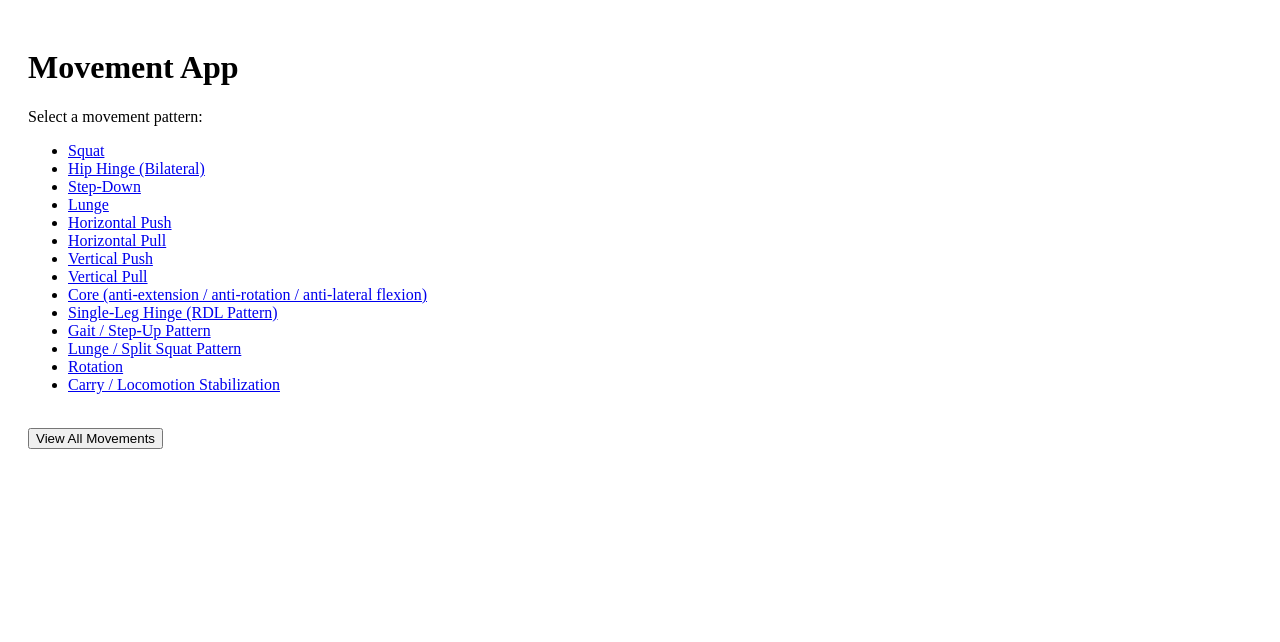
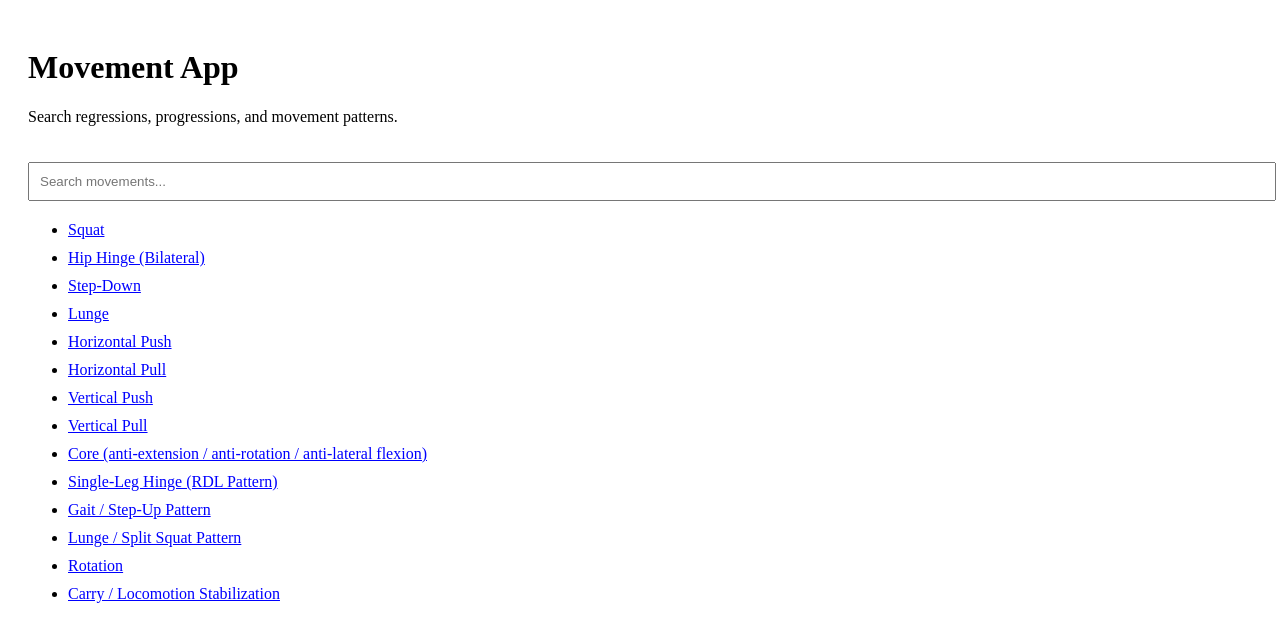
Before and after one commit to tchilders93/the-movement-app, a Next.js app: page / in a window 1280 px wide. Shown: the top 642 px of the page. Built offline with nearby package versions, Linux system fonts and the light colour scheme.

Commit message:
Implement search functionality for movement patterns
Added a search bar to filter movement patterns based on user input.

```diff
--- a/pages/index.js
+++ b/pages/index.js
@@ -1,26 +1,42 @@
-import Link from "next/link";
+import { useState } from "react";
 import movementsData from "../public/data/movements.json";
 
 export default function Home() {
+  const [query, setQuery] = useState("");
+
+  const filteredMovements = movementsData.movement_patterns.filter((m) =>
+    m.movement_pattern.toLowerCase().includes(query.toLowerCase())
+  );
+
   return (
     <div style={{ padding: "20px" }}>
       <h1>Movement App</h1>
-      <p>Select a movement pattern:</p>
+      <p>Search regressions, progressions, and movement patterns.</p>
 
-      <ul>
-        {movementsData.movement_patterns.map((movement, index) => (
-          <li key={index}>
-            <Link href={`/movements/${index}`}>
+      {/* Search Bar */}
+      <input
+        type="text"
+        placeholder="Search movements..."
+        value={query}
+        onChange={(e) => setQuery(e.target.value)}
+        style={{ padding: "10px", width: "100%", marginTop: "20px" }}
+      />
+
+      {/* Results List */}
+      <ul style={{ marginTop: "20px" }}>
+        {filteredMovements.map((movement) => (
+          <li key={movement.movement_pattern} style={{ margin: "10px 0" }}>
+            <a
+              href={`/movements/${encodeURIComponent(
+                movement.movement_pattern
+              )}`}
+              style={{ color: "blue", textDecoration: "underline" }}
+            >
               {movement.movement_pattern}
-            </Link>
+            </a>
           </li>
         ))}
       </ul>
-
-      <br />
-      <Link href="/movements">
-        <button>View All Movements</button>
-      </Link>
     </div>
   );
 }
```
